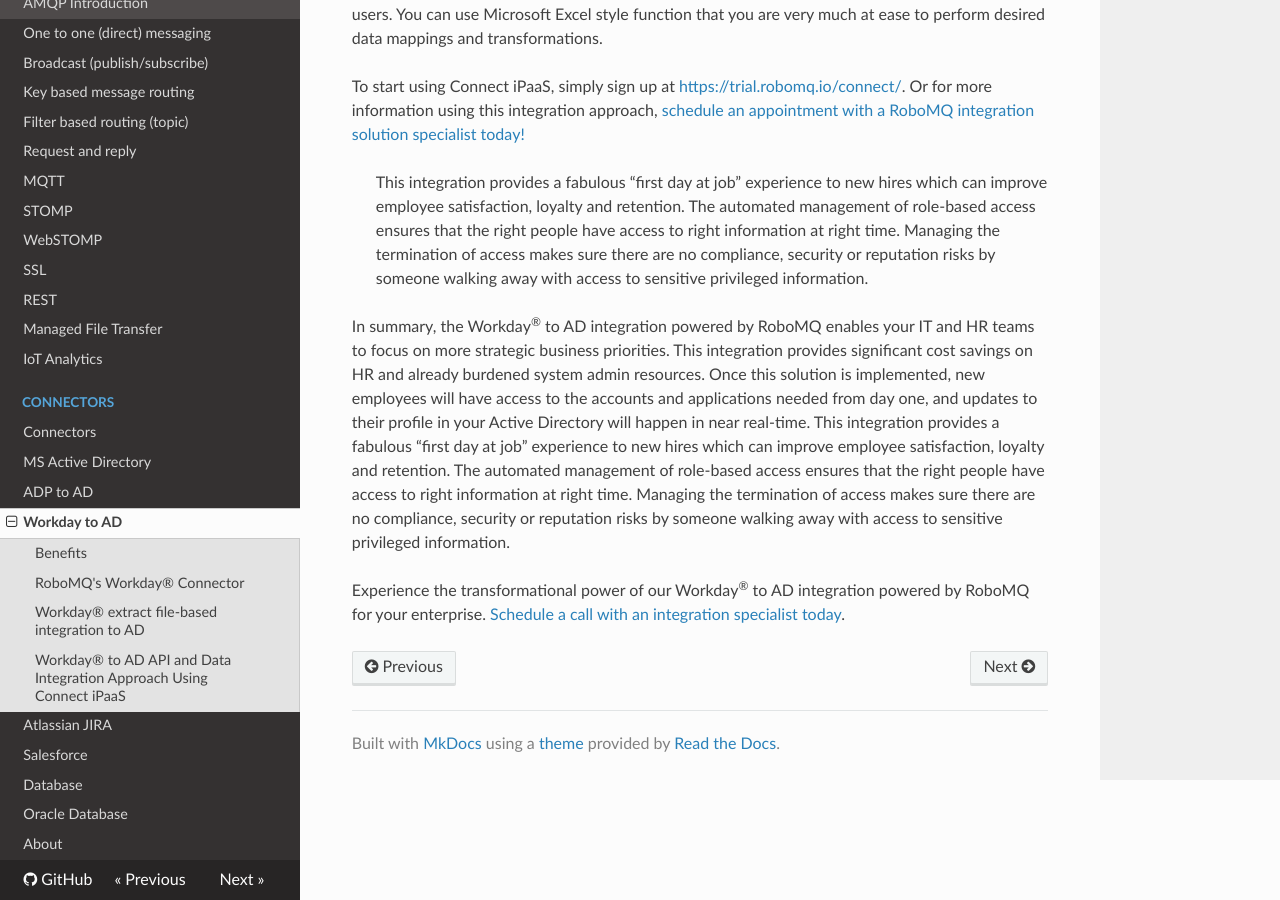
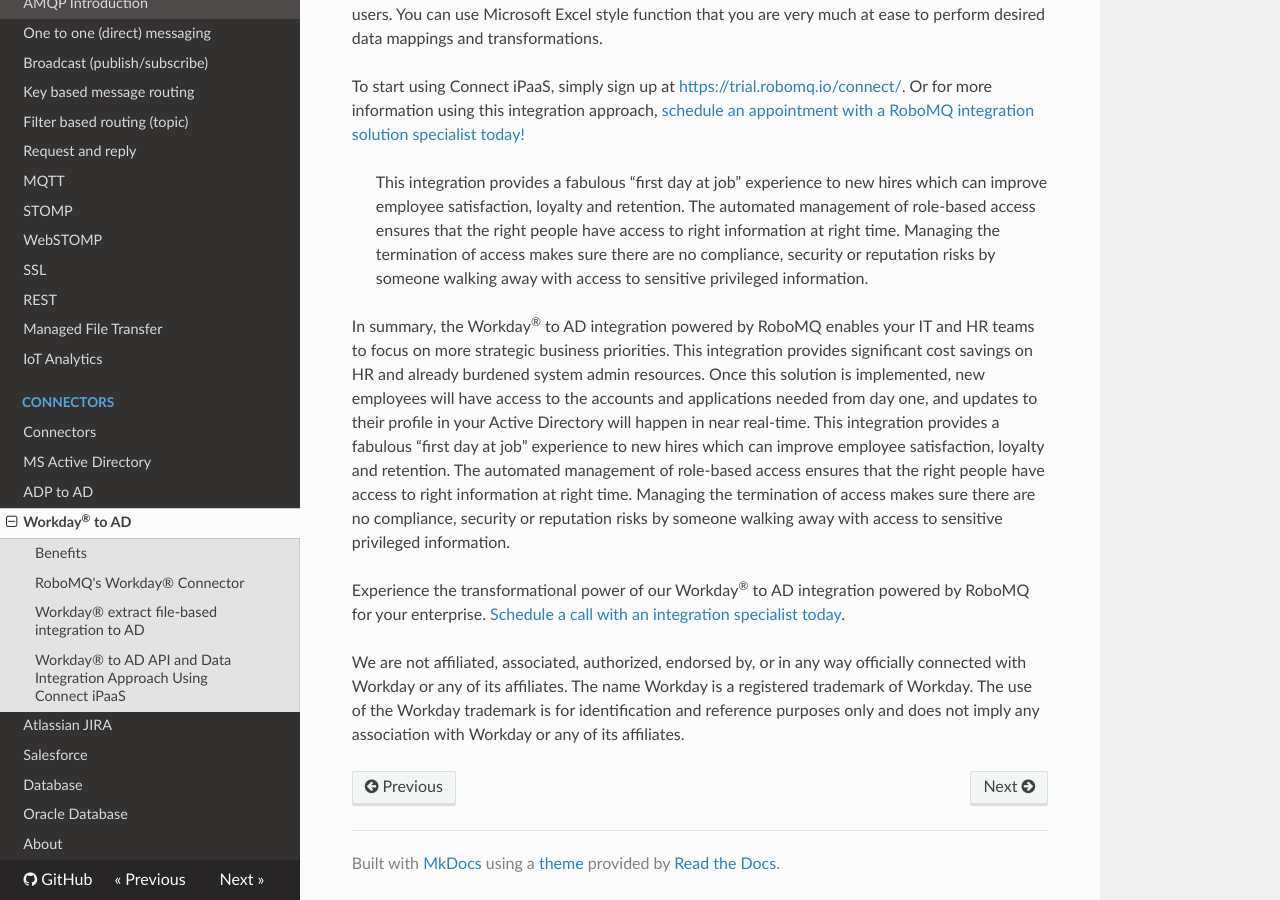
Before and after one commit to robomq/robomq.io, an MkDocs documentation site: the page built from docs/Workday_Connector.md, in a window 1280 px wide and 900 px high, scrolled down 5447 px. Built offline with MkDocs 1.6.1, drawn with Linux system fonts in a browser that asks for light colours; nearby versions of some CDN libraries; some of the changed lines change nothing that is shown; some of the changed text lies outside the part shown.

```diff
--- a/docs/Workday_Connector.md
+++ b/docs/Workday_Connector.md
@@ -37,7 +37,7 @@
 
 Below is a detailed view of how this integration solution can manage the employee lifecycle including role-based access:
 
-![](https://robomq.io/wp-content/uploads/2020/03/Workday-Integration-flow.png)
+![](https://www.robomq.io/wp-content/uploads/2023/01/Workday-Integration-flow-1024x472-1.png)
 *Fig 1: Detailed view of managing employee lifecycle and role-based access*
 
 Here’s a breakdown of how this process typically works during the employee onboarding:
@@ -66,22 +66,22 @@
 
 We start with the “Design” dashboard on Connect iPaaS where you have access to hundreds of APIs from leading SaaS, CRM, ERP and enterprise applications and databases.
 
-![](https://robomq.io/wp-content/uploads/2020/03/RTD-Screen1.png)
+![](https://www.robomq.io/wp-content/uploads/2023/01/RDT-Screen1.png)
 *Fig 2: Connect iPaaS Design Dashboard*
 
 Below images shows the workflow setup for employee onboarding from Workday<sup>&reg;</sup> to AD. The left side panel shows the sequence API integrations with first node, Workday<sup>&reg;</sup>, being the trigger event. This node receives API call when a new employee is hired in Workday<sup>&reg;</sup>. Workday<sup>&reg;</sup> is the trigger node while Active Directory and ServiceNow are the action nodes connected to the trigger node.
 
-![](https://robomq.io/wp-content/uploads/2020/03/RTD-Screen2.png)
+![](https://www.robomq.io/wp-content/uploads/2023/01/RDT-Screen2.png)
 *Fig 3: Design dashboard with the workflow set up to streamline employee onboarding*
 
 Now we go in the details of the Active Directory action node that is triggered in response to new employee hiring in Workday<sup>&reg;</sup>. Below image shows that a new user will be created in a specified Organization Unit for the new employee.
 
-![](https://robomq.io/wp-content/uploads/2020/03/RTD-Screen3.png)
+![](https://www.robomq.io/wp-content/uploads/2023/01/RDT-Screen3.png)
 *Fig 4: Create New User in Active Directory action being taken within Active Directory*
 
 As we mentioned above, an additional ServiceNow API node is added to this workflow which will create a ServiceNow incident to notify a new hire to helpdesk. This incident can be used as a trigger to complete employee on-boarding checklist in service desk which may involve allocating laptop, mobile or other workplace setup activity.
 
-![](https://robomq.io/wp-content/uploads/2020/03/RTD-Screen4.png)
+![](https://www.robomq.io/wp-content/uploads/2023/01/RDT-Screen4.png)
 *Fig 5: An incident is created in ServiceNow to notify helpdesk of a new hire*
 
 As you see in the image above, you can perform data mapping from Workday<sup>&reg;</sup> fields of the employee to required data fields is the action nodes, in this case being ServiceNow. Connect iPaaS provides advanced data mapping and transformation capabilities for business or non-technical users. You can use Microsoft Excel style function that you are very much at ease to perform desired data mappings and transformations.
@@ -94,4 +94,8 @@
 
 In summary, the Workday<sup>&reg;</sup> to AD integration powered by RoboMQ enables your IT and HR teams to focus on more strategic business priorities. This integration provides significant cost savings on HR and already burdened system admin resources.  Once this solution is implemented, new employees will have access to the accounts and applications needed from day one, and updates to their profile in your Active Directory will happen in near real-time. This integration provides a fabulous “first day at job” experience to new hires which can improve employee satisfaction, loyalty and retention.  The automated management of role-based access ensures that the right people have access to right information at right time. Managing the termination of access makes sure there are no compliance, security or reputation risks by someone walking away with access to sensitive privileged information.
 
-Experience the transformational power of our Workday<sup>&reg;</sup> to AD integration powered by RoboMQ for your enterprise. [Schedule a call with an integration specialist today](https://app.hubspot.com/meetings/eric-koch).
+Experience the transformational power of our Workday<sup>&reg;</sup> to AD integration powered by RoboMQ for your enterprise. [Schedule a call with an integration specialist today](https://meetings.hubspot.com/bramh-gupta/talk-to-an-expert).
+
+
+
+We are not affiliated, associated, authorized, endorsed by, or in any way officially connected with Workday or any of its affiliates. The name Workday is a registered trademark of Workday. The use of the Workday trademark is for identification and reference purposes only and does not imply any association with Workday or any of its affiliates.
--- a/mkdocs.yml
+++ b/mkdocs.yml
@@ -33,7 +33,7 @@
     - 'Connectors': "connectors.md"
     - 'MS Active Directory': "MS-Active Directory.md"
     - 'ADP to AD': "ADP-to-AD_Connector.md"
-    - 'Workday to AD': "Workday_Connector.md"
+    - 'Workday<sup>&reg;</sup> to AD': "Workday_Connector.md"
     - 'Atlassian JIRA': "Atlassian JIRA - Connector.md"
     - 'Salesforce': "Salesforce_Connector.md"
     - 'Database': "Database_Connector.md"
```
